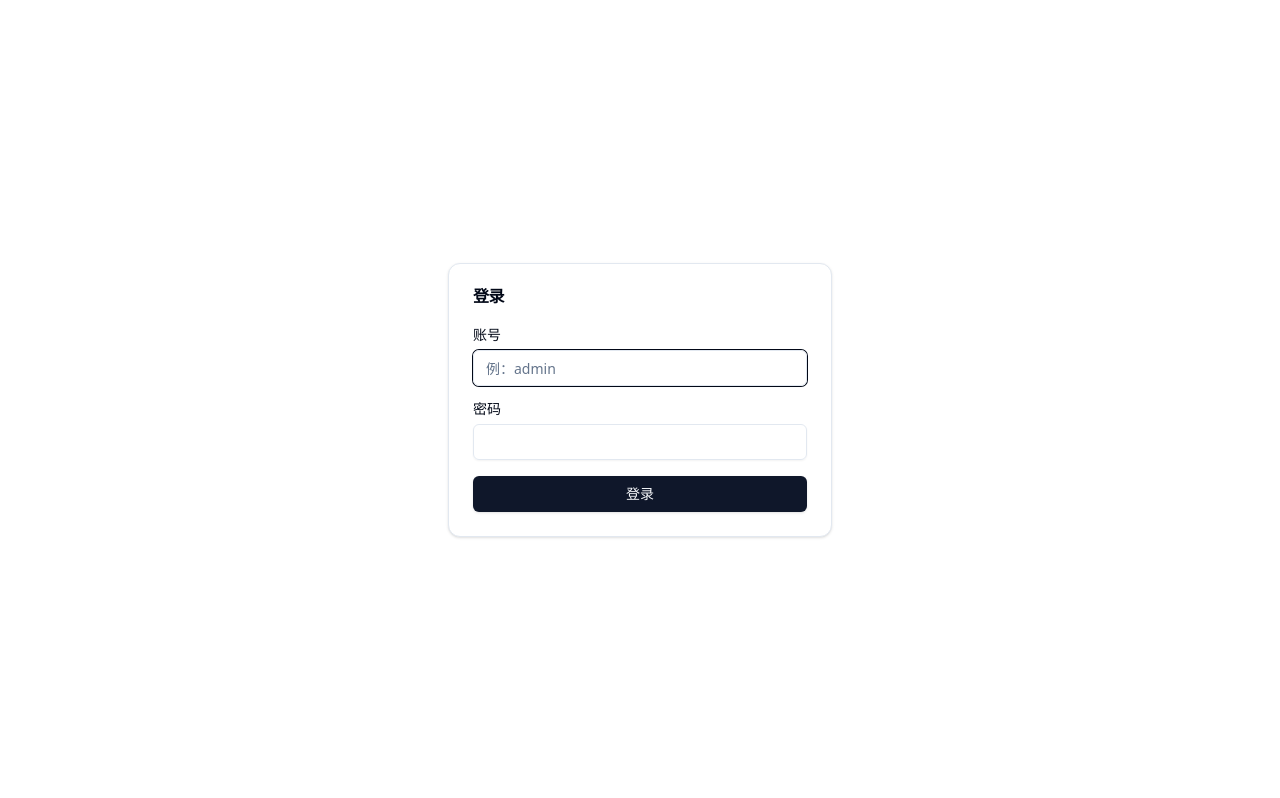
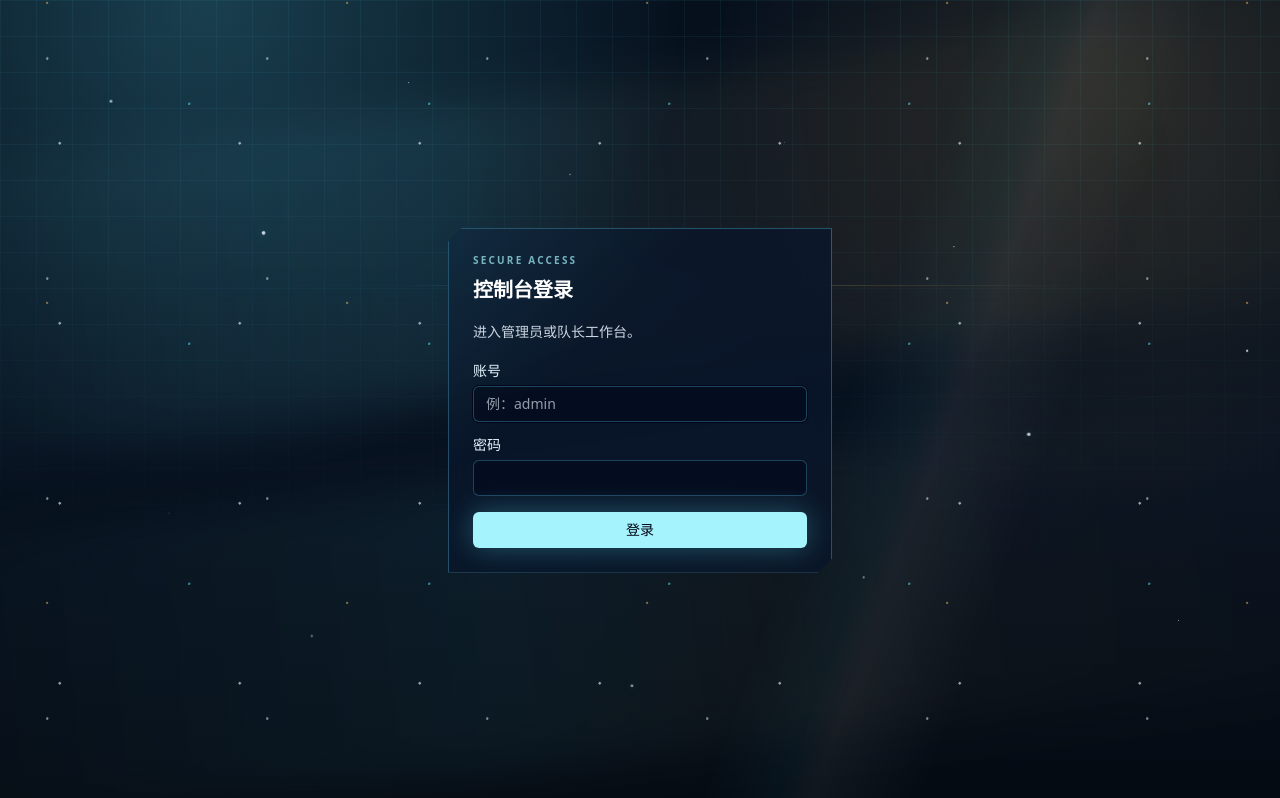
Before and after one commit to Phob1a/lol-system, a Next.js app: page /login in a window 1280 px wide. Built offline with nearby package versions, Linux system fonts and the light colour scheme; no server answers.

Commit message:
feat(ui): align auth and error pages

```diff
--- a/src/app/access-denied/page.tsx
+++ b/src/app/access-denied/page.tsx
@@ -1,7 +1,6 @@
-import Link from 'next/link';
 import { AuthCard } from '@/components/auth/AuthCard';
+import { ArenaCta } from '@/components/public-arena';
 import { Badge } from '@/components/ui/badge';
-import { Button } from '@/components/ui/button';
 
 export default function AccessDeniedPage() {
   return (
@@ -13,19 +12,19 @@ export default function AccessDeniedPage() {
           </Badge>
           <Badge variant="secondary">权限不足</Badge>
         </div>
-        <p className="text-sm text-muted-foreground">
+        <p className="text-sm text-slate-300">
           请使用具备相应权限的账户登录，例如管理员账号或队伍账号。
         </p>
-        <div className="rounded-md border bg-muted/40 px-3 py-2 text-xs text-muted-foreground">
-          <div className="font-mono text-[11px] uppercase text-muted-foreground/80">
+        <div className="rounded border border-cyan-200/20 bg-slate-950/35 px-3 py-2 text-xs text-slate-300">
+          <div className="font-mono text-[11px] uppercase text-cyan-100/70">
             err_code · ACCESS_DENIED
           </div>
           <p className="mt-1">如刚切换过系统版本，请先登出再重新登录。</p>
         </div>
       </div>
-      <Button asChild variant="outline" className="mt-4 w-full">
-        <Link href="/api/auth/signout">登出</Link>
-      </Button>
+      <ArenaCta href="/api/auth/signout" variant="ghost" className="mt-5 w-full">
+        登出
+      </ArenaCta>
     </AuthCard>
   );
 }
--- a/src/app/change-password/page.tsx
+++ b/src/app/change-password/page.tsx
@@ -10,7 +10,7 @@ export default async function ChangePasswordPage() {
   if (!session) redirect('/login');
 
   return (
-    <AuthCard title="修改密码" description="首次登录需修改初始密码">
+    <AuthCard title="安全凭证更新" description="首次登录需修改初始密码。">
       <ChangePasswordForm />
     </AuthCard>
   );
--- a/src/app/error.tsx
+++ b/src/app/error.tsx
@@ -1,8 +1,7 @@
 'use client';
 
 import { useEffect } from 'react';
-import { Button } from '@/components/ui/button';
-import { Card, CardContent, CardDescription, CardHeader, CardTitle } from '@/components/ui/card';
+import { ArenaPanel, PublicArenaShell } from '@/components/public-arena';
 
 export default function GlobalError({
   error,
@@ -18,26 +17,35 @@ export default function GlobalError({
   }, [error]);
 
   return (
-    <main className="flex min-h-screen items-center justify-center p-4">
-      <Card className="w-full max-w-md">
-        <CardHeader>
-          <CardTitle>页面出错了</CardTitle>
-          <CardDescription>
-            {showDetails
-              ? error.message || '未知错误'
-              : '系统遇到异常，请稍后重试；如问题持续，请联系管理员。'}
-            {error.digest && (
-              <span className="ml-2 font-mono text-xs">digest: {error.digest}</span>
-            )}
-          </CardDescription>
-        </CardHeader>
-        <CardContent className="flex gap-2">
-          <Button onClick={() => reset()}>重试</Button>
-          <Button variant="outline" onClick={() => (window.location.href = '/')}>
+    <PublicArenaShell className="min-h-screen" contentClassName="min-h-screen justify-center">
+      <ArenaPanel eyebrow="SYSTEM ERROR" title="页面出错了" className="mx-auto w-full max-w-md p-6">
+        <p className="text-sm leading-6 text-slate-300">
+          {showDetails
+            ? error.message || '未知错误'
+            : '系统遇到异常，请稍后重试；如问题持续，请联系管理员。'}
+          {error.digest && (
+            <span className="ml-2 font-mono text-xs text-cyan-100/70">
+              digest: {error.digest}
+            </span>
+          )}
+        </p>
+        <div className="mt-5 flex flex-wrap gap-2">
+          <button
+            type="button"
+            onClick={() => reset()}
+            className="rounded border border-cyan-200/45 bg-cyan-200 px-4 py-2 text-sm font-semibold text-slate-950 shadow-[0_0_28px_rgba(94,231,255,0.35)] transition hover:translate-y-[-1px]"
+          >
+            重试
+          </button>
+          <button
+            type="button"
+            onClick={() => (window.location.href = '/')}
+            className="rounded border border-cyan-200/25 bg-cyan-200/5 px-4 py-2 text-sm font-semibold text-cyan-50 transition hover:translate-y-[-1px]"
+          >
             回到首页
-          </Button>
-        </CardContent>
-      </Card>
-    </main>
+          </button>
+        </div>
+      </ArenaPanel>
+    </PublicArenaShell>
   );
 }
--- a/src/app/login/page.tsx
+++ b/src/app/login/page.tsx
@@ -20,7 +20,7 @@ export default async function LoginPage() {
 
   return (
     <Suspense>
-      <AuthCard title="登录">
+      <AuthCard title="控制台登录" description="进入管理员或队长工作台。">
         <LoginForm />
       </AuthCard>
     </Suspense>
--- a/src/app/not-found.tsx
+++ b/src/app/not-found.tsx
@@ -1,21 +1,16 @@
-import Link from 'next/link';
-import { Button } from '@/components/ui/button';
-import { Card, CardContent, CardDescription, CardHeader, CardTitle } from '@/components/ui/card';
+import { ArenaCta, ArenaEmptyState, PublicArenaShell } from '@/components/public-arena';
 
 export default function NotFound() {
   return (
-    <main className="flex min-h-screen items-center justify-center p-4">
-      <Card className="w-full max-w-md">
-        <CardHeader>
-          <CardTitle>页面不存在</CardTitle>
-          <CardDescription>请检查链接是否正确。</CardDescription>
-        </CardHeader>
-        <CardContent>
-          <Button asChild>
-            <Link href="/">回到首页</Link>
-          </Button>
-        </CardContent>
-      </Card>
-    </main>
+    <PublicArenaShell className="min-h-screen" contentClassName="min-h-screen justify-center">
+      <ArenaEmptyState
+        eyebrow="ROUTE NOT FOUND"
+        title="页面不存在"
+        description="请检查链接是否正确，或返回公开入口重新进入。"
+        action={
+          <ArenaCta href="/">回到首页</ArenaCta>
+        }
+      />
+    </PublicArenaShell>
   );
 }
--- a/src/components/auth/AuthCard.tsx
+++ b/src/components/auth/AuthCard.tsx
@@ -1,5 +1,5 @@
 import type { ReactNode } from 'react';
-import { Card, CardContent, CardDescription, CardHeader, CardTitle } from '@/components/ui/card';
+import { ArenaPanel, PublicArenaShell } from '@/components/public-arena';
 
 export function AuthCard({
   title,
@@ -13,20 +13,26 @@ export function AuthCard({
   centered?: boolean;
 }) {
   const card = (
-    <Card className="mx-auto w-full max-w-sm">
-      <CardHeader>
-        <CardTitle>{title}</CardTitle>
-        {description && <CardDescription>{description}</CardDescription>}
-      </CardHeader>
-      <CardContent>{children}</CardContent>
-    </Card>
+    <ArenaPanel
+      eyebrow="SECURE ACCESS"
+      title={title}
+      className="arena-form mx-auto w-full max-w-sm p-5 md:p-6"
+    >
+      {description ? (
+        <p className="mb-5 text-sm leading-6 text-slate-300">{description}</p>
+      ) : null}
+      {children}
+    </ArenaPanel>
   );
 
   if (!centered) return card;
 
   return (
-    <div className="flex min-h-screen items-center justify-center bg-background p-6">
+    <PublicArenaShell
+      className="min-h-screen"
+      contentClassName="min-h-screen justify-center py-10"
+    >
       {card}
-    </div>
+    </PublicArenaShell>
   );
 }
--- a/src/components/auth/ChangePasswordForm.tsx
+++ b/src/components/auth/ChangePasswordForm.tsx
@@ -107,7 +107,11 @@ export function ChangePasswordForm() {
         />
       </div>
 
-      <Button type="submit" className="mt-2 w-full" disabled={submitting}>
+      <Button
+        type="submit"
+        className="mt-2 w-full border border-cyan-200/45 bg-cyan-200 text-slate-950 shadow-[0_0_28px_rgba(94,231,255,0.3)] hover:bg-cyan-100"
+        disabled={submitting}
+      >
         <LoadingButtonContent loading={submitting} loadingText="更新中…">
           更新密码
         </LoadingButtonContent>
--- a/src/components/auth/LoginForm.tsx
+++ b/src/components/auth/LoginForm.tsx
@@ -82,7 +82,11 @@ export function LoginForm() {
         <p role="alert" aria-live="polite" className="text-sm text-destructive">{err}</p>
       )}
 
-      <Button type="submit" className="w-full" disabled={loading}>
+      <Button
+        type="submit"
+        className="w-full border border-cyan-200/45 bg-cyan-200 text-slate-950 shadow-[0_0_28px_rgba(94,231,255,0.3)] hover:bg-cyan-100"
+        disabled={loading}
+      >
         <LoadingButtonContent loading={loading} loadingText="登录中…">
           登录
         </LoadingButtonContent>
```
Also changed, not shown: 1 other file (tests, documents, lock files or other folders).
